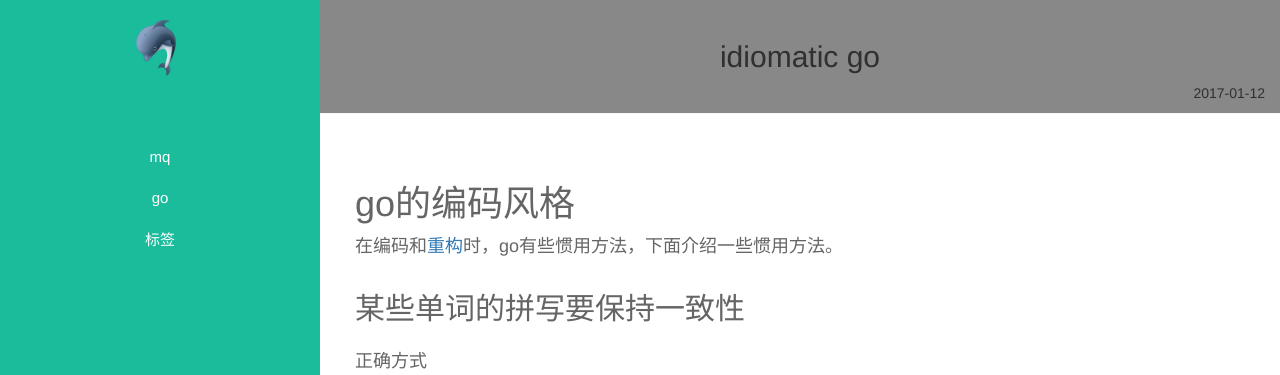
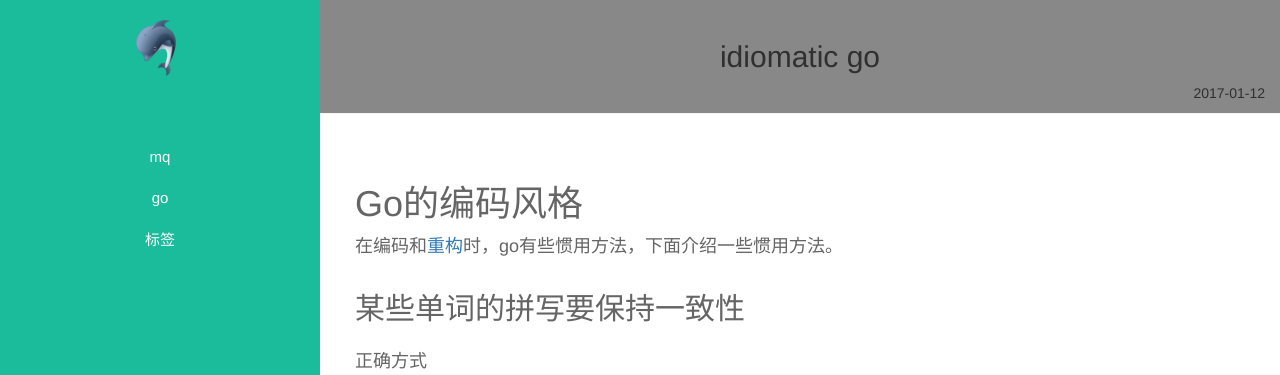
Before and after one commit to wcccode/wcccode.github.io, a Jekyll site: the page built from _posts/go/2017-01-12-idiomatic-go.md, in a window 1280 px wide. Shown: the top 375 px of the page. Built offline with Jekyll 4.4.1, drawn with Linux system fonts in a browser that asks for light colours.

```diff
--- a/_posts/go/2017-01-12-idiomatic-go.md
+++ b/_posts/go/2017-01-12-idiomatic-go.md
@@ -5,7 +5,7 @@ category: go
 tags: [go]
 ---
 
-# go的编码风格
+# Go的编码风格
 在编码和[重构](https://github.com/golang/go/wiki/CodeReviewComments)时，go有些惯用方法，下面介绍一些惯用方法。
 
 ## 某些单词的拼写要保持一致性
```
